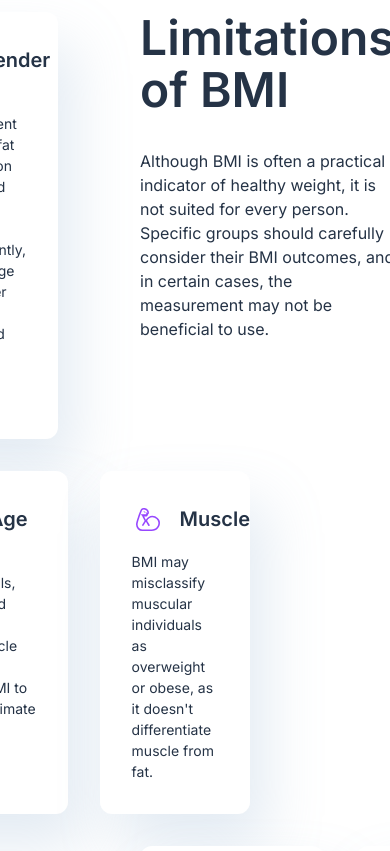
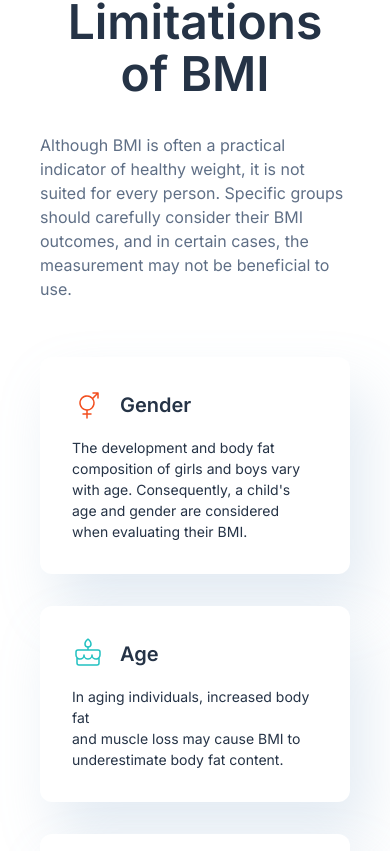
Before and after one commit to kobyrthr/bmi-calculator, a Next.js app: page / in a window 390 px wide. Shown: the part 3513-4364 px from the top of the page. Built offline with nearby package versions, Linux system fonts and the light colour scheme.

Commit message:
make limits-section tablet responsive

```diff
--- a/src/components/ui/limits-section.jsx
+++ b/src/components/ui/limits-section.jsx
@@ -63,11 +63,16 @@ const LimitsSection = () => {
   ];
 
   return (
-    <section className="flex flex-col items-center justify-center w-full relative py-[115px] px-[140px] ">
+    <section className="flex flex-col items-center justify-center w-full relative py-[99px] xl:py-[115px] px-[40px] min-[1440px]:px-[140px] ">
       <div className="relative w-full max-w-[1160px] min-h-[934px] h-full">
-        <div className="max-w-[564px] absolute left-0">
-          <Typography type="preset-2">Limitations of BMI</Typography>
-          <Typography type="preset-6" className="font-normal mt-8">
+        <div className="xl:max-w-[564px] mx-auto xl:mx-0 xl:absolute left-0">
+          <Typography type="preset-2" className="text-center xl:text-start">
+            Limitations of BMI
+          </Typography>
+          <Typography
+            type="preset-6"
+            className="font-normal mt-8 max-w-[616px] mx-auto xl:max-w-full text-grey-500"
+          >
             Although BMI is often a practical indicator of healthy weight, it is
             not suited for every person. Specific groups should carefully
             consider their BMI outcomes, and in certain cases, the measurement
@@ -75,8 +80,8 @@ const LimitsSection = () => {
           </Typography>
         </div>
 
-        <div className="absolute right-0 w-full max-w-[961px] h-full flex flex-col items-end gap-8">
-          <div className=" self-end mr-48">
+        <div className="hidden xl:flex mx-auto xl:mx-0 xl:absolute right-0 w-full max-w-[961px] h-full flex-col items-end gap-8">
+          <div className="self-end mr-48">
             <LimitCard item={limits[0]} />
           </div>
           <div className="flex flex-row gap-8">
@@ -88,6 +93,14 @@ const LimitsSection = () => {
             <LimitCard item={limits[4]} />
           </div>
         </div>
+
+        <div className="flex xl:hidden mx-auto xl:mx-0 xl:absolute right-0 w-full max-w-[961px] h-full flex-row flex-wrap justify-center gap-8 mt-14">
+          <LimitCard item={limits[0]} />
+          <LimitCard item={limits[1]} />
+          <LimitCard item={limits[2]} />
+          <LimitCard item={limits[3]} />
+          <LimitCard item={limits[4]} />
+        </div>
       </div>
     </section>
   );
```
